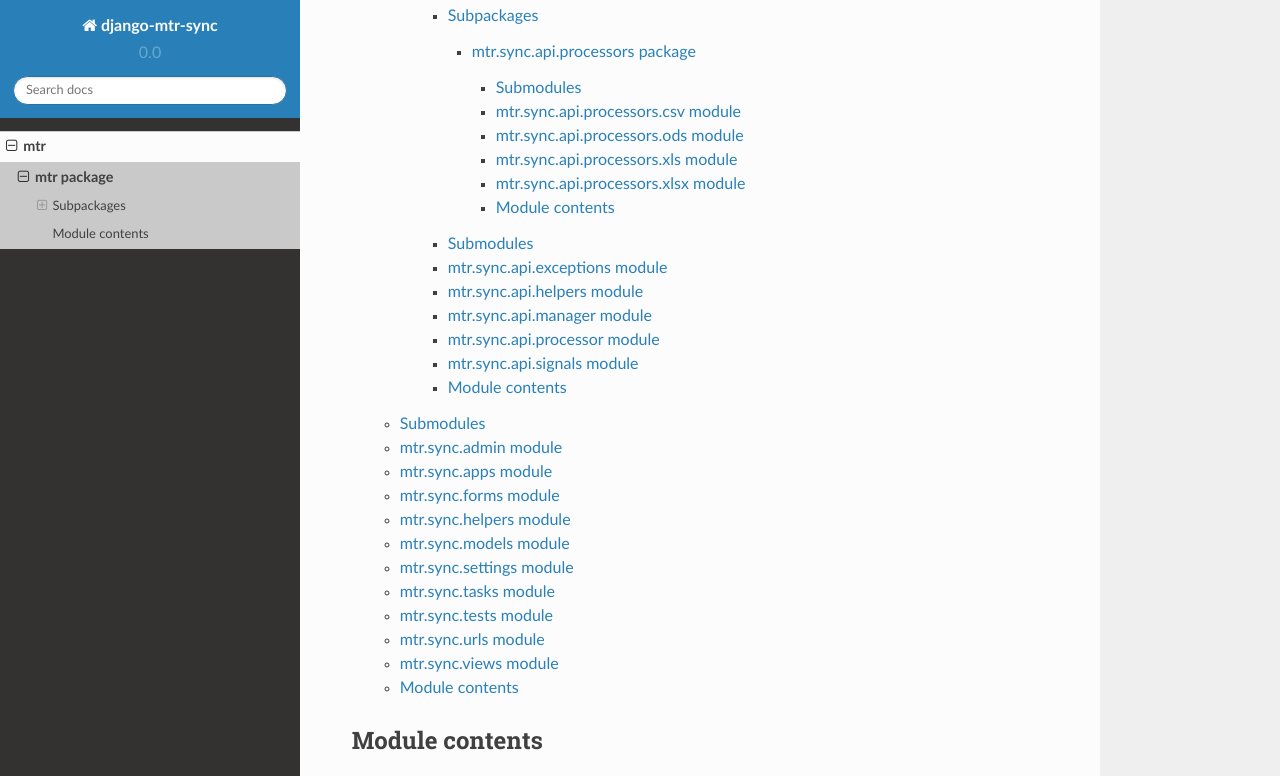
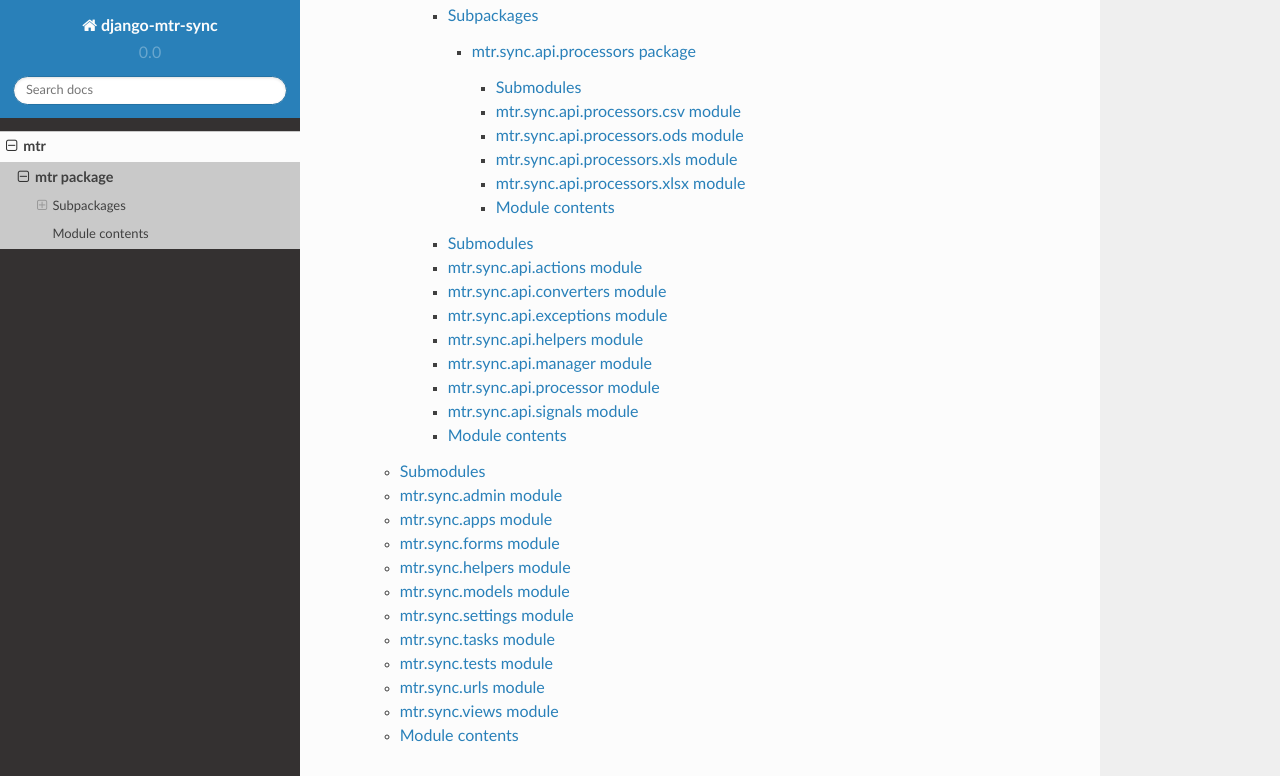
Before and after one commit to massari100/django-mtr-sync, a Sphinx documentation site: the page built from docs/mtr.rst, in a window 1280 px wide and 900 px high, scrolled down 320 px, cut to the strip 0-776 px from the top of the window. Built offline with Sphinx 7.4.7 and the Read the Docs theme 2.0.0, drawn with Linux system fonts in a browser that asks for light colours; pages that are not in the unit, such as notebooks, are missing from menus.

Commit message:
Updated modules for docs and translations

```diff
--- a/docs/mtr.sync.api.rst
+++ b/docs/mtr.sync.api.rst
@@ -10,6 +10,22 @@
 
 Submodules
 ----------
+
+mtr.sync.api.actions module
+---------------------------
+
+.. automodule:: mtr.sync.api.actions
+    :members:
+    :undoc-members:
+    :show-inheritance:
+
+mtr.sync.api.converters module
+------------------------------
+
+.. automodule:: mtr.sync.api.converters
+    :members:
+    :undoc-members:
+    :show-inheritance:
 
 mtr.sync.api.exceptions module
 ------------------------------
--- a/docs/mtr.sync.rst
+++ b/docs/mtr.sync.rst
@@ -7,7 +7,6 @@
 .. toctree::
 
     mtr.sync.api
-    mtr.sync.migrations
 
 Submodules
 ----------
--- a/fabfile.py
+++ b/fabfile.py
@@ -159,4 +159,4 @@
             local('sphinx-apidoc -o . ../mtr/')
         else:
             print('Invalid action: {}, available actions: "make"'
-                ', "compile"'.format(action))
+                ', "update"'.format(action))
```
Also changed, not shown: 1 other file.
